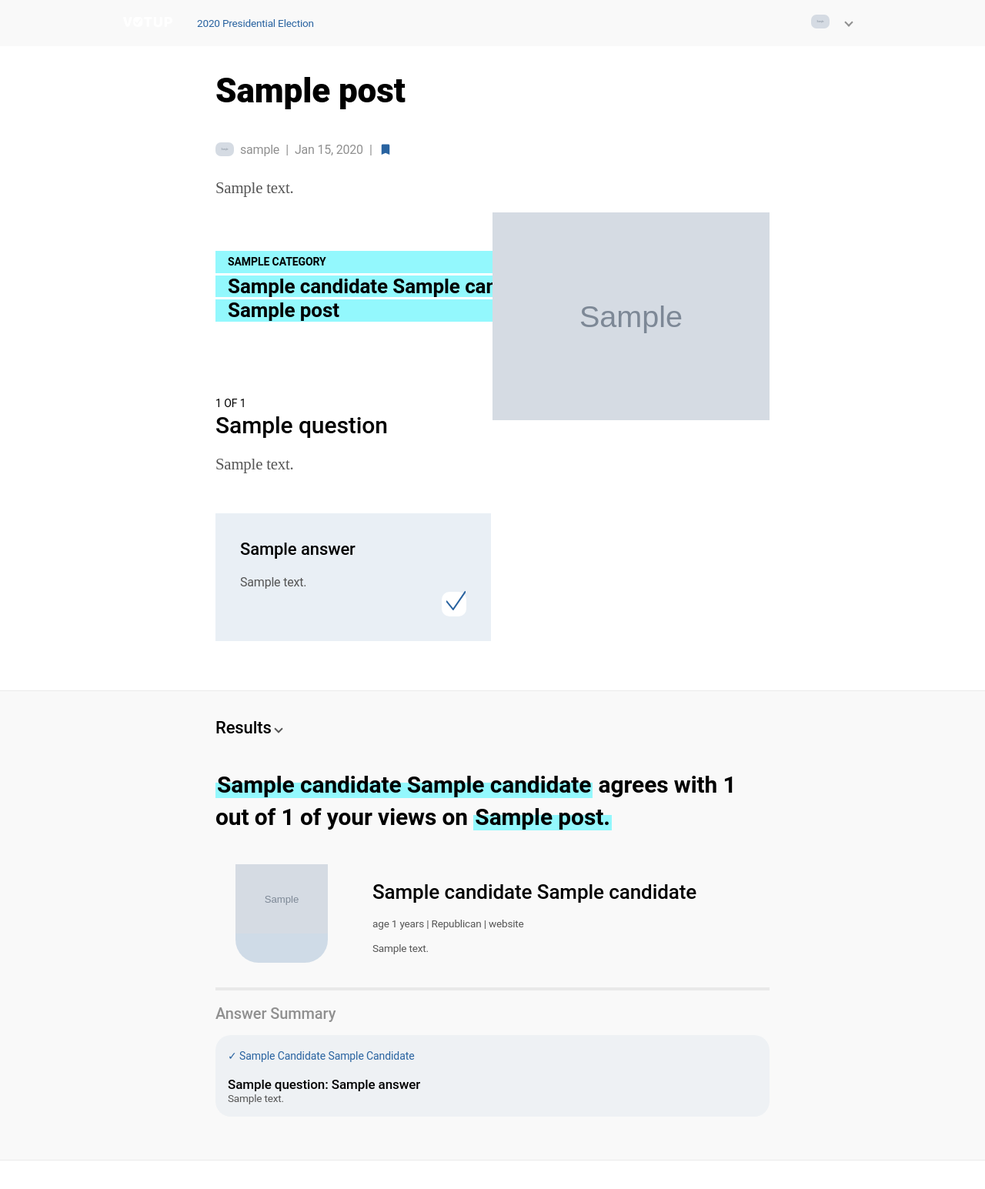
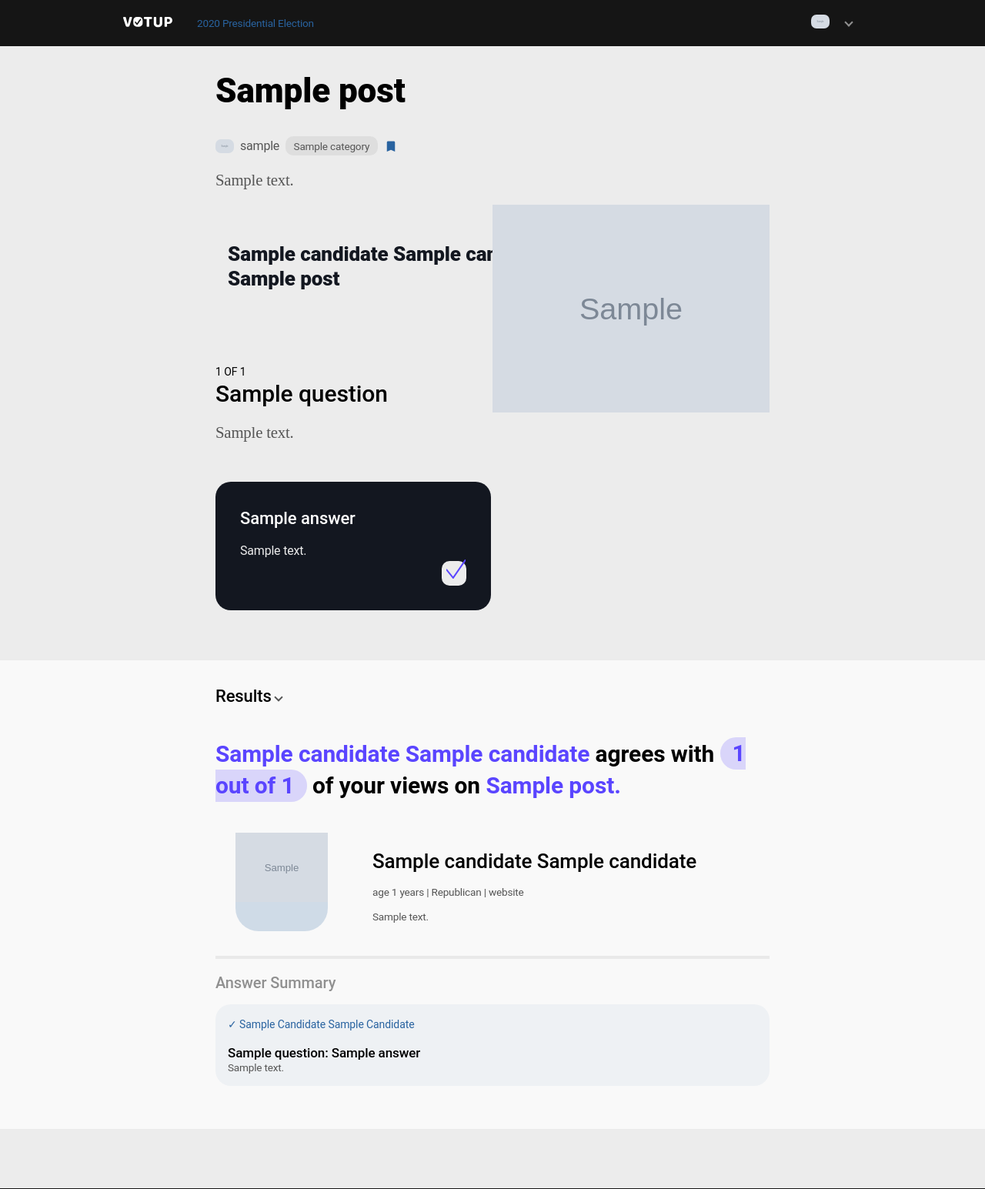
Before and after one commit to mileeme/votup, a Django app: a page that uses posts/templates/posts/base.html in a window 1280 px wide. Shown: the top 1545 px of the page at 77% size. Run offline with Django 3.2, Linux system fonts and the light colour scheme; a user stored in the database is signed in; tables that the repository leaves empty hold one stand-in row (values such as "Sample post"); grey boxes marked "Sample" are stand-in pictures; some libraries are stand-ins or nearby versions.

Commit message:
[scss] changed post bio, answers

```diff
--- a/posts/static/css/main.css
+++ b/posts/static/css/main.css
@@ -108,7 +108,7 @@
 .main-heading p {
   font-family: "Roboto", "Open Sans", "Helvetica", sans-serif;
   text-transform: none;
-  color: #221542;
+  color: #5904c9;
 }
 
 .container-featured-header {
@@ -345,12 +345,22 @@
   align-items: center;
   margin-top: 2rem;
   font-family: "Roboto", "Open Sans", "Helvetica", sans-serif;
-  color: #909090;
+}
+
+.post-bio div:not(:last-child) {
+  margin-right: 0.5rem;
 }
 
 .post-bio div:not(:last-child):after {
-  padding: 0.5rem;
-  content: '|';
+  padding: 0.35rem;
+}
+
+.post-category {
+  display: inline-block;
+  font-size: 13.6px;
+  padding: .3rem .65rem;
+  border-radius: 10px;
+  background-color: rgba(211, 211, 211, 0.55);
 }
 
 .post-timestamp {
@@ -377,11 +387,11 @@
   margin-top: 2rem;
 }
 
-.header-category h3, .header-category h6 {
-  font-weight: 700;
+.header-category h3 {
+  font-weight: 900;
+  color: #131720;
   line-height: 1.8rem;
   padding: 0 1rem;
-  background: #93f8fd;
 }
 
 @media (min-width: 48rem) {
@@ -426,7 +436,7 @@
 }
 
 .border-question:not(:last-child) {
-  border-bottom: 5px solid #EBEBEB;
+  border-bottom: 5px solid #D3D3D3;
 }
 
 .card-qa {
@@ -453,6 +463,7 @@
   height: 100%;
   background-color: #f6f6f6;
   padding: 1rem;
+  border-radius: 20px;
 }
 
 @media (min-width: 48rem) {
@@ -466,7 +477,12 @@
 }
 
 .radio-group label:hover, .radio-group label:active {
-  background-color: rgba(41, 99, 160, 0.08);
+  background-color: #131720;
+  color: #ECECEC;
+}
+
+.radio-group label:hover h4, .radio-group label:active h4 {
+  color: #fff;
 }
 
 .radio-group .check-box {
@@ -474,7 +490,7 @@
   align-self: end;
   justify-self: end;
   margin-top: 1rem;
-  background-color: #fff;
+  background-color: #ECECEC;
   border-radius: 10px;
   height: 2rem;
   width: 2rem;
@@ -487,7 +503,12 @@
 }
 
 .radio-group input[type="radio"]:checked + label {
-  background-color: rgba(41, 99, 160, 0.1);
+  background-color: #131720;
+  color: #ECECEC;
+}
+
+.radio-group input[type="radio"]:checked + label h4 {
+  color: #fff;
 }
 
 .result-btn .arrow .down {
@@ -623,7 +644,14 @@
 
 .thick-underline {
   padding: 0 2px;
-  box-shadow: inset 0 -20px 0 0 #93f8fd;
+  box-shadow: inset 0 -4px 0 0 #5A45FF;
+}
+
+.highlight {
+  padding: 0.2rem 1rem;
+  background: rgba(90, 69, 255, 0.2);
+  border-radius: 50px;
+  color: #5A45FF;
 }
 
 .related-posts {
@@ -884,7 +912,7 @@
 }
 
 .checkmark__check {
-  stroke: #2963a0;
+  stroke: #5A45FF;
   stroke-dasharray: 64;
   stroke-dashoffset: 64;
   animation: stroke 0.2s cubic-bezier(0.65, 0, 0.45, 1) 0.1s forwards;
@@ -1320,6 +1348,10 @@ body {
   body {
     letter-spacing: 0.3;
   }
+}
+
+.color-purple {
+  color: #5A45FF;
 }
 
 .bg-black {
--- a/posts/static/scss/_components.scss
+++ b/posts/static/scss/_components.scss
@@ -274,11 +274,20 @@
     align-items: center;
     margin-top: $margin-2;
     font-family: $font-family-sans-serif;
-    color: $gray;
+    div:not(:last-child) {
+        margin-right: 0.5rem;
+    }
     div:not(:last-child):after {
-        padding: 0.5rem;
-        content: '|';
+        padding: 0.35rem;
+        // content: '·';
     }
+}
+.post-category {
+    display: inline-block;
+    font-size: $font-size * $small;
+    padding: .3rem .65rem;
+    border-radius: 10px;
+    background-color: transparentize($color: $light-gray, $amount: 0.45);
 }
 .post-timestamp {
     display: flex;
@@ -301,11 +310,12 @@
     padding: 4rem 0 0;
     position: relative;
     margin-top: $margin-2;
-    h3, h6 {
-        font-weight: $font-weight-700;
+    h3 {
+        font-weight: $font-weight-900;
+        color: $dark-navy;
         line-height: 1.8rem;
         padding: 0 1rem;
-        background: $cyan;
+        // background: $cyan;
     }
     @include screen(md) {
         justify-content: left;
@@ -343,7 +353,7 @@
     }
 }
 .border-question:not(:last-child) {
-    border-bottom: $border-width-5 $border-style $border;
+    border-bottom: $border-width-5 $border-style $light-gray;
 }
 .card-qa {
     display: grid;
@@ -365,12 +375,16 @@
         height: 100%;
         background-color: lighten($gray, 40%);
         padding: $padding-1;
+        border-radius: 20px;
         @include screen(md) { padding: $padding-2; }
         a {
             text-decoration: none;
         }
         &:hover, &:active {
-            background-color: transparentize($color: $navy, $amount: 0.92);
+            // background-color: transparentize($color: $navy, $amount: 0.92);
+            h4 { color: $white; }
+            background-color: $dark-navy;
+            color: $near-white;
         }
     }
     .check-box {
@@ -378,7 +392,7 @@
         align-self: end;
         justify-self: end;
         margin-top: $margin-1;
-        background-color: $white;
+        background-color: $near-white;
         border-radius: 10px;
         height: 2rem;
         width: 2rem;
@@ -387,7 +401,10 @@
         }
     }
     input[type="radio"]:checked+label {
-        background-color: transparentize($color: $navy, $amount: 0.9);
+        // background-color: transparentize($color: $navy, $amount: 0.9);
+        h4 { color: $white; }
+        background-color: $dark-navy;
+        color: $near-white;
     }
 }
 
@@ -500,7 +517,13 @@
 }
 .thick-underline {
     padding: 0 2px;
-    box-shadow: inset 0 -20px 0 0 $cyan;
+    box-shadow: inset 0 -4px 0 0 $purple;
+}
+.highlight {
+    padding: 0.2rem 1rem;
+    background: transparentize($color: $purple, $amount: 0.8);
+    border-radius: 50px;
+    color: $purple;
 }
 // related post
 .related-posts {
@@ -730,7 +753,7 @@
     animation: scale .2s ease-in-out .1s both;
 }
 .checkmark__check {
-    stroke: $navy;
+    stroke: $purple;
     stroke-dasharray: 64;
     stroke-dashoffset: 64;
     animation: stroke .2s cubic-bezier(0.650, 0.000, 0.450, 1.000) .1s forwards;
--- a/posts/static/scss/_variables.scss
+++ b/posts/static/scss/_variables.scss
@@ -44,7 +44,7 @@ $gray: #909090 !default;
 $light-gray: #D3D3D3 !default;
 $near-white: #ECECEC !default;
 $white: #fff !default;
-$dark-purple: #221542 !default;
+$dark-purple: #5904c9 !default;
 $purple: #5A45FF !default;
 $light-purple: #7e6eff !default;
 $cyan: #93f8fd !default;
--- a/posts/static/scss/main.scss
+++ b/posts/static/scss/main.scss
@@ -14,6 +14,7 @@ body {
     position: relative;
     min-height: 100vh;
 }
+.color-purple { color: $purple; }
 .bg-black { background-color: $black; }
 .bg-near-black { background-color: $near-black; }
 .bg-dark-gray { background-color: $dark-gray; }
--- a/posts/templates/posts/base.html
+++ b/posts/templates/posts/base.html
@@ -17,9 +17,9 @@
     <script src="https://cdn.jsdelivr.net/npm/js-cookie@2/src/js.cookie.min.js"></script>
 </head>
 
-<body class="{% active_link 'posts:index' 'bg-black' strict=True %}">
+<body class="{% if request.path_info != '/' %}bg-near-white{% else %}bg-black{% endif %}">
     <!-- nav -->
-    <nav class="{% if request.path_info != '/' %}bg-gray{% else %}bg-dark-gray{% endif %}">
+    <nav class="{% if request.path_info != '/' %}bg-dark-gray{% else %}bg-dark-gray{% endif %}">
         <div class="nav container">
             <div class="nav-links">
                 <a class="logo" href="{% url 'posts:index' %}">
--- a/posts/templates/posts/post.html
+++ b/posts/templates/posts/post.html
@@ -8,7 +8,9 @@
     <!-- post heading -->
     <section id="post-heading" class="container-post" data-id="{{ post.id }}">
 
-        <div><h1>{{ post.title }}</h1></div>
+        <div>
+            <h1>{{ post.title }}</h1>
+        </div>
         <div class="post-bio">
             <div class="post-creator">
                 {% if post.user.profile_photo %}
@@ -16,7 +18,8 @@
                 {% endif %}
                 <a href="{% url 'posts:profile' post.user %}">{{ post.user }}</a>
             </div>
-            <div class="post-timestamp"><p>{{ post.date }}</p></div>
+            <!-- <div class="post-timestamp"><p>{{ post.date }}</p></div> -->
+            <div><p class="post-category">{{ post.category }}</p></div>
             <div>
                 <button id="bookmark-btn" data-post="{{ post.id }}-{{ request.user.id }}">
                     {% if request.user.is_authenticated %}
@@ -41,7 +44,6 @@
     <section class="section-category">
         <div class="container-post header-category">
             <div id="animate-heading">
-                <h6>{{ post.category }}</h6>
                 <h3 class="candidate-add-vs">
                     {% for pick in user_picks %}
                     <span>
@@ -111,7 +113,7 @@
 
             <!-- 2. matched candidate info -->
             <div class="card-result">
-                <h1><span id="final-result-candidate" class="thick-underline">{{ user_candidate_pick.candidate }}</span> agrees with <span id="final-result-answer-total">{{ user_candidate_pick.total_likes }}</span> out of {{ total_questions }} of your views on <span class="thick-underline">{{ post.title }}.</span></h1>
+                <h1><span id="final-result-candidate" class="color-purple">{{ user_candidate_pick.candidate }}</span> agrees with <span class="highlight"><span id="final-result-answer-total">{{ user_candidate_pick.total_likes }}</span> out of {{ total_questions }}</span> of your views on <span class="color-purple">{{ post.title }}.</span></h1>
 
 
                 <div class="candidate-profile-wrapper">
```
